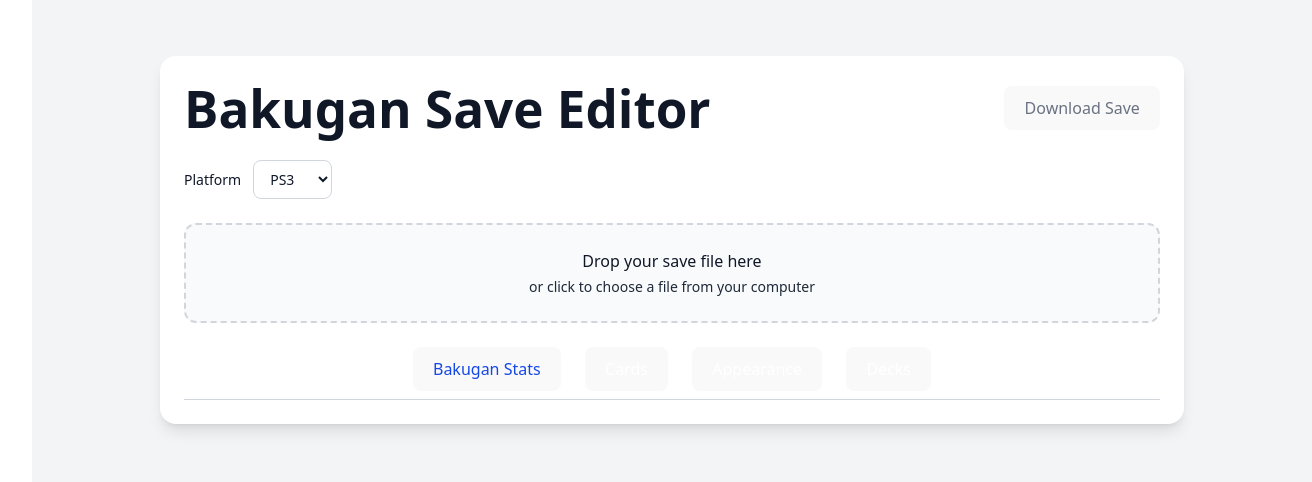
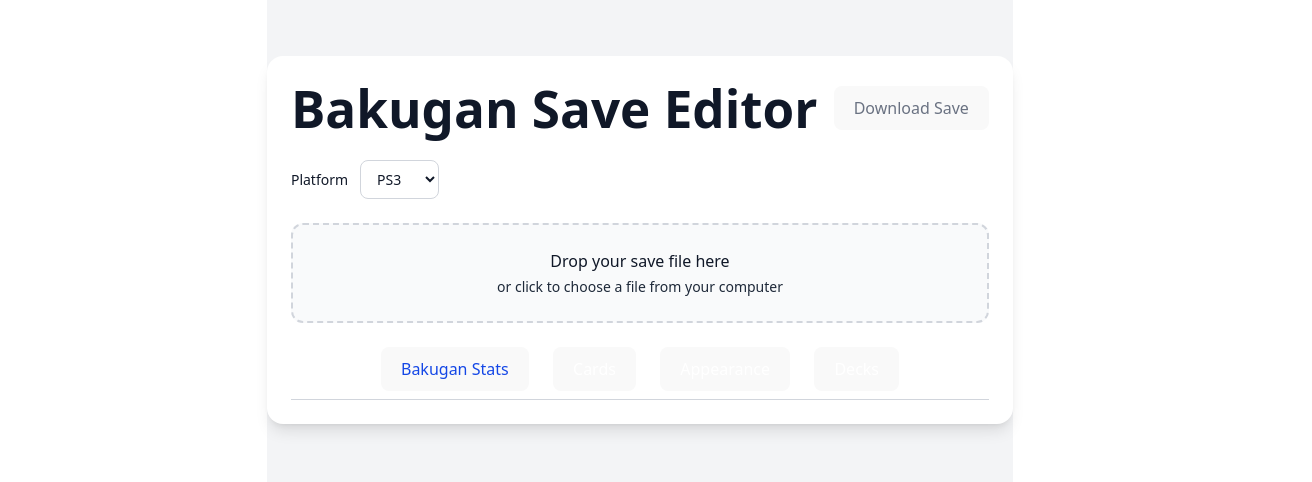
Before and after one commit to deReeperJosh/bakugan-editor, a React (Vite) app: page / in a window 1280 px wide. Shown: the part 192-674 px from the top of the page, 1312 px wide, since content can reach past the window. Built offline with nearby package versions, Linux system fonts and the light colour scheme.

Commit message:
more style changes

```diff
--- a/src/SaveEditor.jsx
+++ b/src/SaveEditor.jsx
@@ -519,7 +519,7 @@
     // ---------- Render ----------
 
     return (
-        <div className="min-h-screen min-w-screen flex items-center justify-center bg-gray-100">
+        <div className="min-h-screen flex items-center justify-center bg-gray-100">
             <div className="bg-white rounded-2xl shadow-lg p-6 w-full max-w-5xl space-y-6">
                 {/* Header */}
                 <div className="flex items-center justify-between gap-4">
@@ -653,7 +653,7 @@
                                     >
                                         {bakuganList.map((b) => (
                                             <option key={b.id} value={b.id}>
-                                                {b.name} (ID {b.id})
+                                                {b.name}
                                             </option>
                                         ))}
                                     </select>
@@ -670,7 +670,7 @@
                                     >
                                         {attributeList.map((a) => (
                                             <option key={a.id} value={a.id}>
-                                                {a.name} (ID {a.id})
+                                                {a.name}
                                             </option>
                                         ))}
                                     </select>
```
